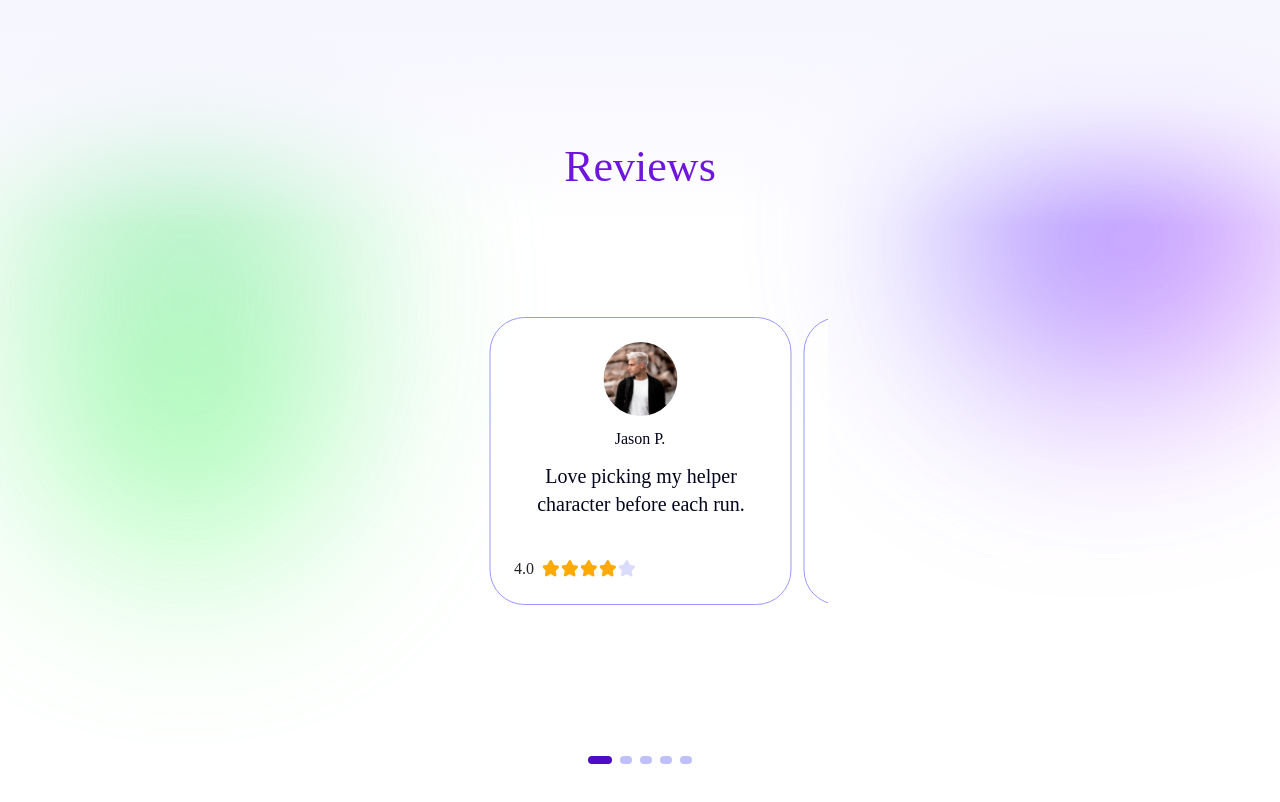
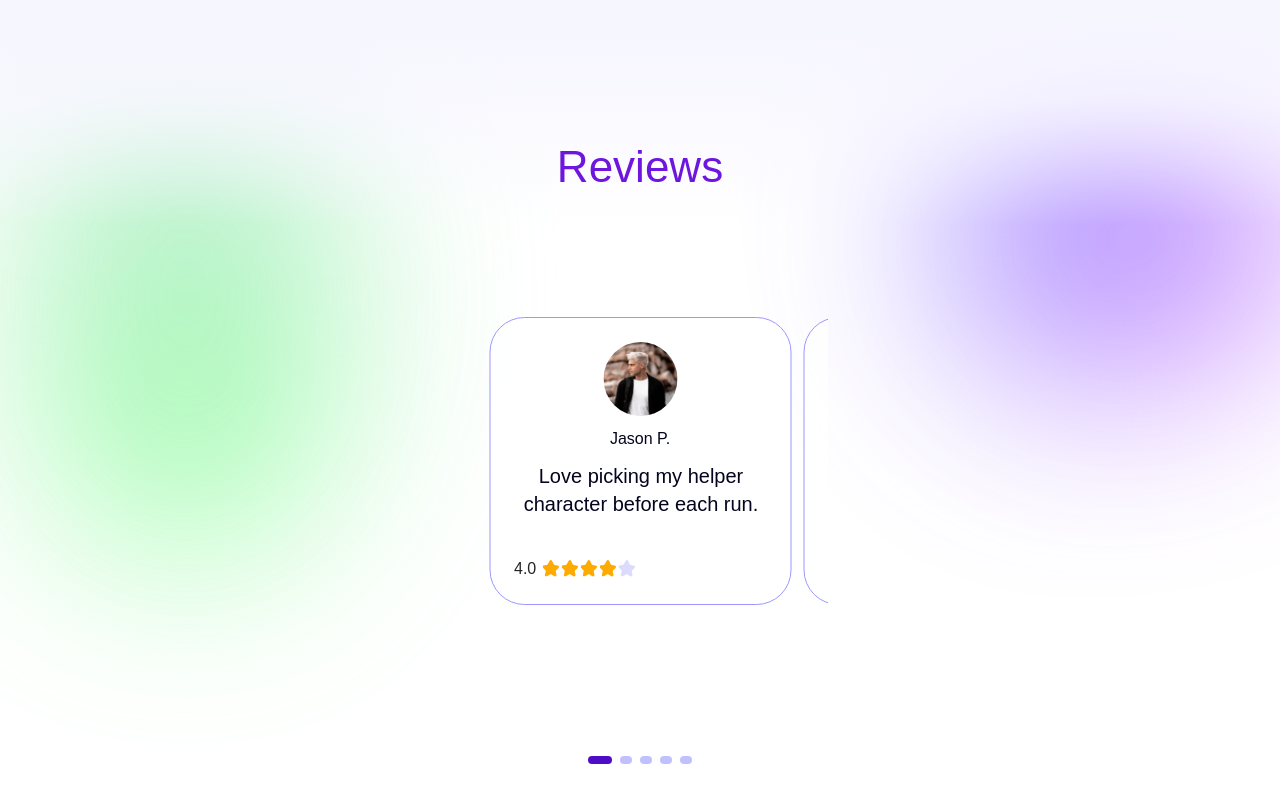
Before and after one commit to sasha-dubrovina28/STPP-396, a website built with Vite: page src/index.html in a window 1280 px wide. Shown: the part 3260-4062 px from the top of the page. Built offline with nearby package versions, Linux system fonts and the light colour scheme.

Commit message:
Update reviews.css

```diff
--- a/src/css/reviews.css
+++ b/src/css/reviews.css
@@ -26,6 +26,7 @@
     font-size: 44px;
     line-height: 62px;
     font-weight: 400;
+    font-family: var(--font-family);
     color: #6E16DE;
 }
 
@@ -37,6 +38,7 @@
     line-height: 28px;
     text-align: center;
     margin: 0 auto 12px;
+    font-family: var(--font-family);
     color: #04041D;
 }
 
@@ -57,6 +59,7 @@
     text-align: center;
     margin: 0 auto 12px;
     font-weight: 500;
+    font-family: var(--font-family);
     line-height: 22px;
 }
 
@@ -98,6 +101,7 @@
     width: 23px;
     height: 22px;
     font-size: 16px;
+    font-family: var(--font-family);
 }
 
 .reviews-stars {
```
